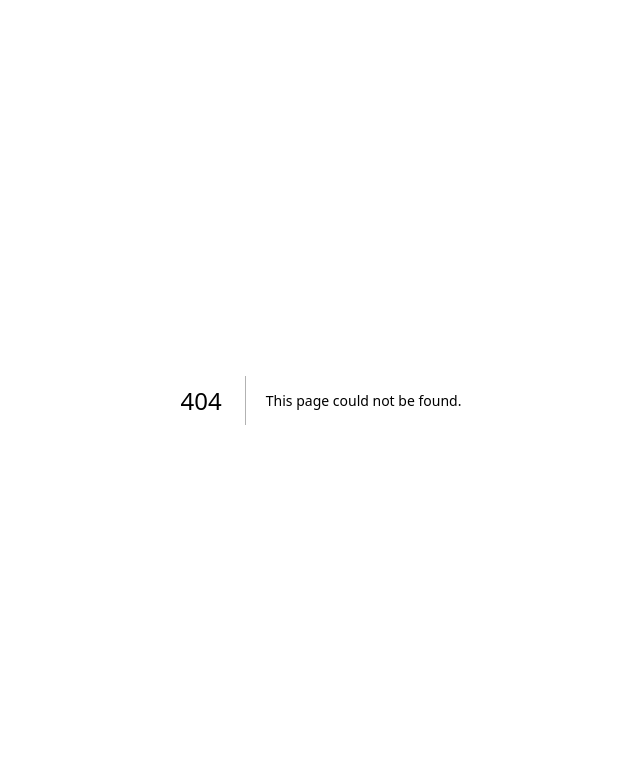
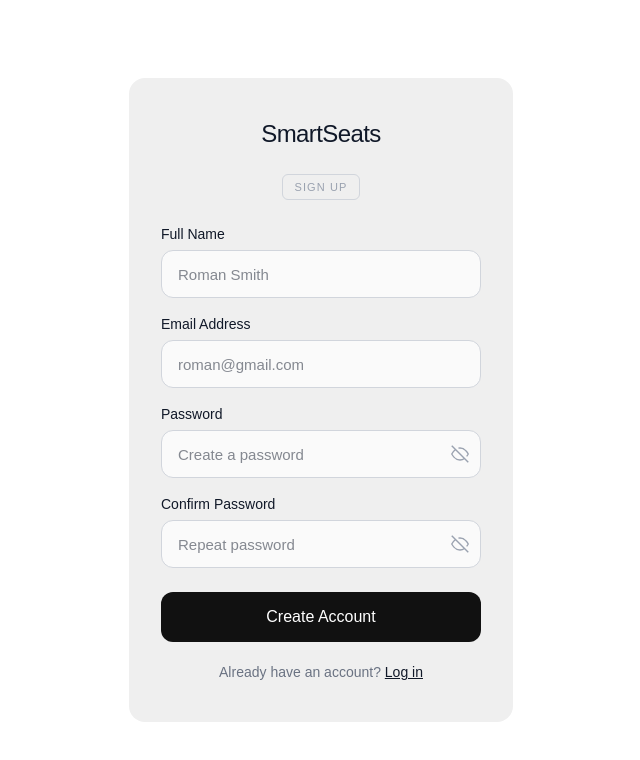
Before and after one commit to Thembiso-dev/Smart-Seat-Allocation-System, a Next.js app in the folder smart-seat-allocation-system/: page /auth/signup in a window 1280 px wide. Before the commit this address had no page. Shown: the top 760 px of the page, without its empty margins (319-959 px from the left). Built offline with nearby package versions, Linux system fonts and the light colour scheme.

Commit message:
Kevin_branch(LoginPage): added login and signup page

```diff
--- /dev/null
+++ b/smart-seat-allocation-system/src/app/auth/login/page.tsx
@@ -0,0 +1,85 @@
+"use client";
+
+import { useState } from "react";
+import Link from "next/link";
+
+export default function LoginPage() {
+  const [showPassword, setShowPassword] = useState(false);
+
+  return (
+    <main className="min-h-screen flex items-center justify-center bg-white px-4">
+      <div className="w-full max-w-sm bg-[#EFEFEF] rounded-2xl px-8 py-10 flex flex-col items-center">
+
+        <h1 className="text-2xl font-medium tracking-tight text-gray-900 mb-6">
+          SmartSeats
+        </h1>
+
+        <span className="text-[11px] font-medium tracking-widest uppercase text-gray-400 border border-gray-300 rounded-md px-3 py-1 mb-6">
+          Login
+        </span>
+
+        <div className="w-full mb-4">
+          <label className="block text-sm font-medium text-gray-900 mb-1.5">
+            Email Address
+          </label>
+          <input
+            type="email"
+            placeholder="roman@gmail.com"
+            className="w-full h-12 rounded-xl border border-gray-300 bg-[#FAFAFA] px-4 text-[15px] text-gray-900 outline-none focus:border-gray-500 transition-colors"
+          />
+        </div>
+
+        <div className="w-full mb-2">
+          <label className="block text-sm font-medium text-gray-900 mb-1.5">
+            Password
+          </label>
+          <div className="relative">
+            <input
+              type={showPassword ? "text" : "password"}
+              placeholder="••••••••"
+              className="w-full h-12 rounded-xl border border-gray-300 bg-[#FAFAFA] px-4 pr-12 text-[15px] text-gray-900 outline-none focus:border-gray-500 transition-colors"
+            />
+            <button
+              type="button"
+              onClick={() => setShowPassword(!showPassword)}
+              className="absolute right-3 top-1/2 -translate-y-1/2 text-gray-400 hover:text-gray-600"
+            >
+              {showPassword ? (
+                <svg width="18" height="18" viewBox="0 0 24 24" fill="none" stroke="currentColor" strokeWidth="1.8">
+                  <path d="M1 12s4-8 11-8 11 8 11 8-4 8-11 8-11-8-11-8z" />
+                  <circle cx="12" cy="12" r="3" />
+                </svg>
+              ) : (
+                <svg width="18" height="18" viewBox="0 0 24 24" fill="none" stroke="currentColor" strokeWidth="1.8">
+                  <path d="M17.94 17.94A10.07 10.07 0 0112 20c-7 0-11-8-11-8a18.45 18.45 0 015.06-5.94" />
+                  <path d="M9.9 4.24A9.12 9.12 0 0112 4c7 0 11 8 11 8a18.5 18.5 0 01-2.16 3.19" />
+                  <line x1="1" y1="1" x2="23" y2="23" />
+                </svg>
+              )}
+            </button>
+          </div>
+        </div>
+
+        <div className="w-full text-right mb-5">
+          <button className="text-xs text-gray-400 hover:text-gray-600 transition-colors">
+            Forgot password?
+          </button>
+        </div>
+
+        <button
+          type="button"
+          className="w-full h-[50px] rounded-xl bg-[#111] hover:bg-[#333] text-white text-base font-medium transition-colors"
+        >
+          Login
+        </button>
+
+        <p className="mt-5 text-sm text-gray-500">
+          Don&apos;t have an account?{" "}
+          <Link href="auth/signup" className="text-gray-900 font-medium underline">
+            Sign up
+          </Link>
+        </p>
+      </div>
+    </main>
+  );
+}
--- /dev/null
+++ b/smart-seat-allocation-system/src/app/auth/signup/page.tsx
@@ -0,0 +1,122 @@
+"use client";
+
+import { useState } from "react";
+import Link from "next/link";
+
+export default function SignupPage() {
+  const [showPassword, setShowPassword] = useState(false);
+  const [showConfirm, setShowConfirm] = useState(false);
+
+  return (
+    <main className="min-h-screen flex items-center justify-center bg-white px-4">
+      <div className="w-full max-w-sm bg-[#EFEFEF] rounded-2xl px-8 py-10 flex flex-col items-center">
+
+        <h1 className="text-2xl font-medium tracking-tight text-gray-900 mb-6">
+          SmartSeats
+        </h1>
+
+        <span className="text-[11px] font-medium tracking-widest uppercase text-gray-400 border border-gray-300 rounded-md px-3 py-1 mb-6">
+          Sign up
+        </span>
+
+        <div className="w-full mb-4">
+          <label className="block text-sm font-medium text-gray-900 mb-1.5">
+            Full Name
+          </label>
+          <input
+            type="text"
+            placeholder="Roman Smith"
+            className="w-full h-12 rounded-xl border border-gray-300 bg-[#FAFAFA] px-4 text-[15px] text-gray-900 outline-none focus:border-gray-500 transition-colors"
+          />
+        </div>
+
+        <div className="w-full mb-4">
+          <label className="block text-sm font-medium text-gray-900 mb-1.5">
+            Email Address
+          </label>
+          <input
+            type="email"
+            placeholder="roman@gmail.com"
+            className="w-full h-12 rounded-xl border border-gray-300 bg-[#FAFAFA] px-4 text-[15px] text-gray-900 outline-none focus:border-gray-500 transition-colors"
+          />
+        </div>
+
+        <div className="w-full mb-4">
+          <label className="block text-sm font-medium text-gray-900 mb-1.5">
+            Password
+          </label>
+          <div className="relative">
+            <input
+              type={showPassword ? "text" : "password"}
+              placeholder="Create a password"
+              className="w-full h-12 rounded-xl border border-gray-300 bg-[#FAFAFA] px-4 pr-12 text-[15px] text-gray-900 outline-none focus:border-gray-500 transition-colors"
+            />
+            <button
+              type="button"
+              onClick={() => setShowPassword(!showPassword)}
+              className="absolute right-3 top-1/2 -translate-y-1/2 text-gray-400 hover:text-gray-600"
+            >
+              {showPassword ? (
+                <svg width="18" height="18" viewBox="0 0 24 24" fill="none" stroke="currentColor" strokeWidth="1.8">
+                  <path d="M1 12s4-8 11-8 11 8 11 8-4 8-11 8-11-8-11-8z" />
+                  <circle cx="12" cy="12" r="3" />
+                </svg>
+              ) : (
+                <svg width="18" height="18" viewBox="0 0 24 24" fill="none" stroke="currentColor" strokeWidth="1.8">
+                  <path d="M17.94 17.94A10.07 10.07 0 0112 20c-7 0-11-8-11-8a18.45 18.45 0 015.06-5.94" />
+                  <path d="M9.9 4.24A9.12 9.12 0 0112 4c7 0 11 8 11 8a18.5 18.5 0 01-2.16 3.19" />
+                  <line x1="1" y1="1" x2="23" y2="23" />
+                </svg>
+              )}
+            </button>
+          </div>
+        </div>
+
+        <div className="w-full mb-6">
+          <label className="block text-sm font-medium text-gray-900 mb-1.5">
+            Confirm Password
+          </label>
+          <div className="relative">
+            <input
+              type={showConfirm ? "text" : "password"}
+              placeholder="Repeat password"
+              className="w-full h-12 rounded-xl border border-gray-300 bg-[#FAFAFA] px-4 pr-12 text-[15px] text-gray-900 outline-none focus:border-gray-500 transition-colors"
+            />
+            <button
+              type="button"
+              onClick={() => setShowConfirm(!showConfirm)}
+              className="absolute right-3 top-1/2 -translate-y-1/2 text-gray-400 hover:text-gray-600"
+            >
+              {showConfirm ? (
+                <svg width="18" height="18" viewBox="0 0 24 24" fill="none" stroke="currentColor" strokeWidth="1.8">
+                  <path d="M1 12s4-8 11-8 11 8 11 8-4 8-11 8-11-8-11-8z" />
+                  <circle cx="12" cy="12" r="3" />
+                </svg>
+              ) : (
+                <svg width="18" height="18" viewBox="0 0 24 24" fill="none" stroke="currentColor" strokeWidth="1.8">
+                  <path d="M17.94 17.94A10.07 10.07 0 0112 20c-7 0-11-8-11-8a18.45 18.45 0 015.06-5.94" />
+                  <path d="M9.9 4.24A9.12 9.12 0 0112 4c7 0 11 8 11 8a18.5 18.5 0 01-2.16 3.19" />
+                  <line x1="1" y1="1" x2="23" y2="23" />
+                </svg>
+              )}
+            </button>
+          </div>
+        </div>
+
+        <button
+          type="button"
+          className="w-full h-[50px] rounded-xl bg-[#111] hover:bg-[#333] text-white text-base font-medium transition-colors"
+        >
+          Create Account
+        </button>
+
+        <p className="mt-5 text-sm text-gray-500">
+          Already have an account?{" "}
+          <Link href="/auth/login" className="text-gray-900 font-medium underline">
+            Log in
+          </Link>
+        </p>
+      </div>
+    </main>
+  );
+}
```
Also changed, not shown: smart-seat-allocation-system/src/app/auth/login/loginPage.tsx (deleted), smart-seat-allocation-system/src/app/auth/signup/signupPage.tsx (deleted).
